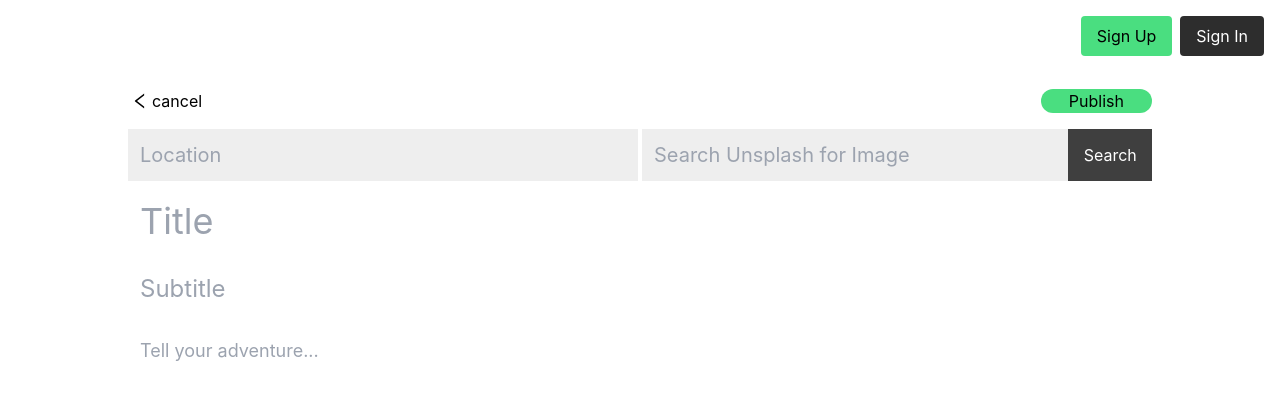
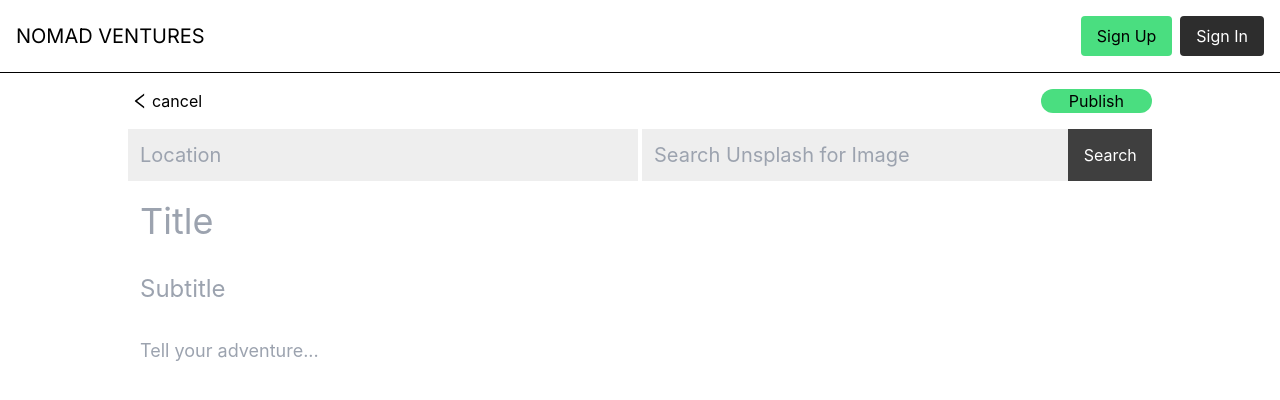
Before and after one commit to silva-tim/nomad-ventures, a React (Create React App) app in the folder client/: page /new-adventure in a window 1280 px wide. Shown: the top 400 px of the page. Built offline with nearby package versions, Linux system fonts and the light colour scheme; some icons are missing.

Commit message:
Saving work

```diff
--- a/client/src/components/NavBar.tsx
+++ b/client/src/components/NavBar.tsx
@@ -1,6 +1,6 @@
 import { useState } from 'react';
 import { AiOutlineMenu } from 'react-icons/ai';
-import { Link, Outlet } from 'react-router-dom';
+import { Link, Outlet, useLocation } from 'react-router-dom';
 import LinkDrawer from './LinkDrawer';
 import SignInSignUpModal from './SignInSignUpModal';
 import { useUser } from './UserContext';
@@ -10,14 +10,21 @@ export default function NavBar() {
   const [modalIsOpen, setModalIsOpen] = useState(false);
   const [isSignIn, setIsSignIn] = useState(false);
   const { user } = useUser();
+  const location = useLocation();
 
   return (
     <div>
-      <header className="sticky top-0 p-4 border-white border-b w-full z-10">
+      <header
+        className={`sticky top-0 p-4 border-b w-full z-10 ${
+          location.pathname !== '/' ? 'border-black' : 'border-white'
+        }`}>
         <nav>
           <div className="flex items-center justify-between">
             <Link to="/">
-              <span className="text-xl text-white font-inter">
+              <span
+                className={`text-xl font-inter ${
+                  location.pathname !== '/' ? 'text-black' : 'text-white'
+                }`}>
                 NOMAD VENTURES
               </span>
             </Link>
--- a/client/src/pages/HomePage.tsx
+++ b/client/src/pages/HomePage.tsx
@@ -1,9 +1,19 @@
-import { useState } from 'react';
+import { useEffect, useState } from 'react';
+import { useNavigate } from 'react-router-dom';
 import SignInSignUpModal from '../components/SignInSignUpModal';
+import { useUser } from '../components/UserContext';
 
 export default function HomePage() {
   const [isModal, setIsModal] = useState(false);
   const [isSignIn, setIsSignIn] = useState(false);
+  const { user } = useUser();
+  const navigate = useNavigate();
+
+  useEffect(() => {
+    if (user) {
+      navigate('/feed');
+    }
+  });
 
   return (
     <div className="w-full bg-center bg-cover h-screen flex-wrap flex justify-center items-center absolute top-0 bg-[url('https://images.unsplash.com/photo-1689631857988-a46ee3adf86b?ixlib=rb-4.0.3&ixid=M3wxMjA3fDB8MHxwaG90by1wYWdlfHx8fGVufDB8fHx8fA%3D%3D&auto=format&fit=crop&w=1856&q=80')]">
@@ -16,8 +26,7 @@ export default function HomePage() {
       )}
       <div className="flex flex-wrap">
         <h1 className="text-4xl text-white font-lato font-bold tracking-widest basis-full text-center p-0 mb-5">
-          WHAT'S YOUR{' '}
-          <span className="text-green-400 drop-shadow-xl">ADVENTURE</span>?
+          WHAT'S YOUR ADVENTURE?
         </h1>
         <div className="basis-full text-center">
           <button
```
